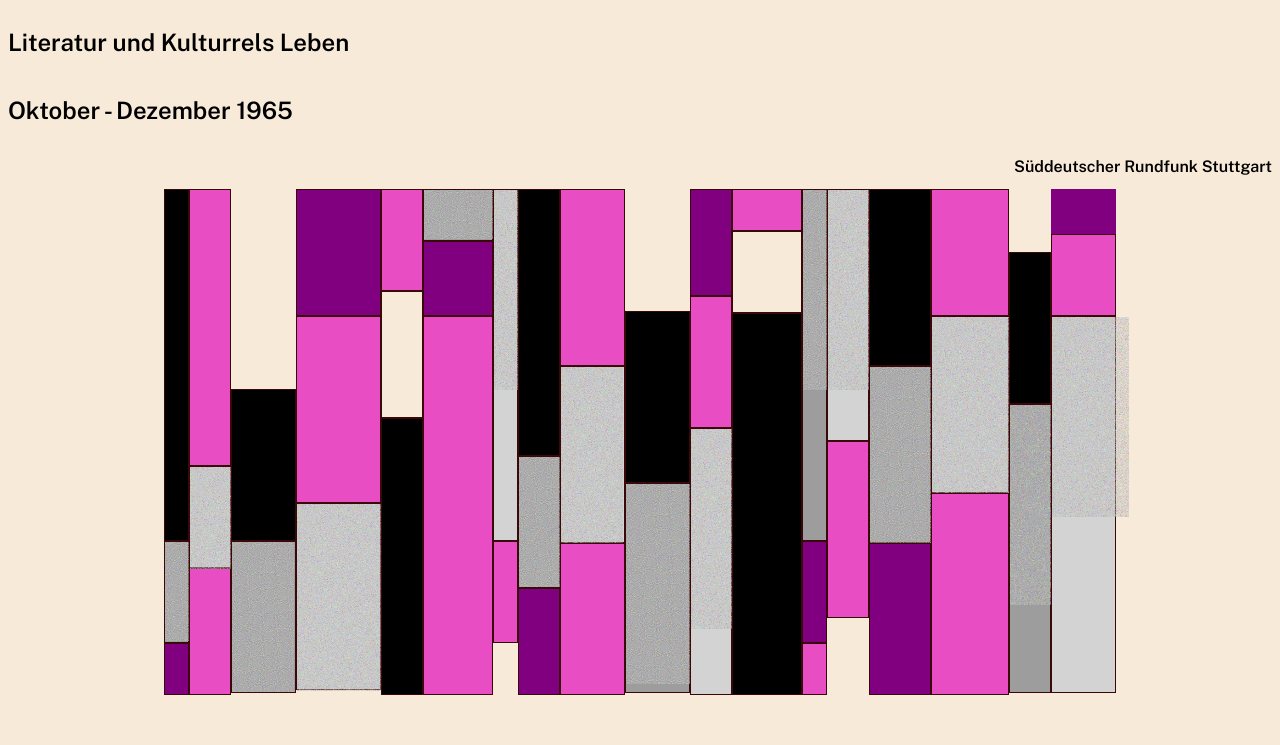
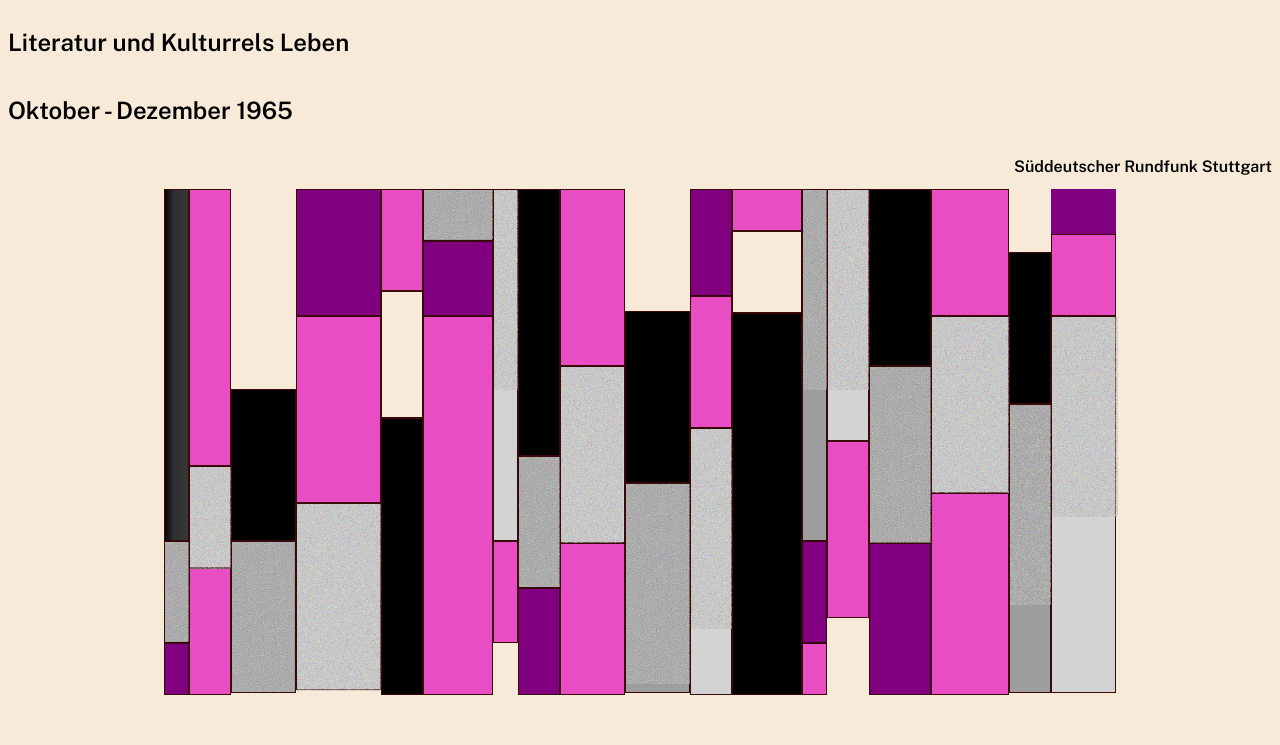
Before and after one commit to DominicSimpson/tpximpactapplication, a plain HTML site: page index.html in a window 1280 px wide. Drawn offline with nearby package versions, Linux system fonts and the light colour scheme.

Commit message:
Linear gradients

```diff
--- a/css/style.css
+++ b/css/style.css
@@ -48,6 +48,7 @@ h2 {
 .black-column1 {
     background-color: black;
     height: 350px;
+    background: linear-gradient(90deg, rgba(4,4,4,1) 0%, rgb(46, 46, 48) 35%, rgb(54, 55, 55) 100%);
 }
 
 .darkgrey-column1 {
--- a/index.html
+++ b/index.html
@@ -379,7 +379,7 @@
                     baseFrequency="1.5">
                   </feTurbulence>
                 </filter>
-                <rect width="35%" height="100%"
+                <rect width="30%" height="100%"
                 filter="url(#noiseFilter)">
               </svg>
             </div>
```
